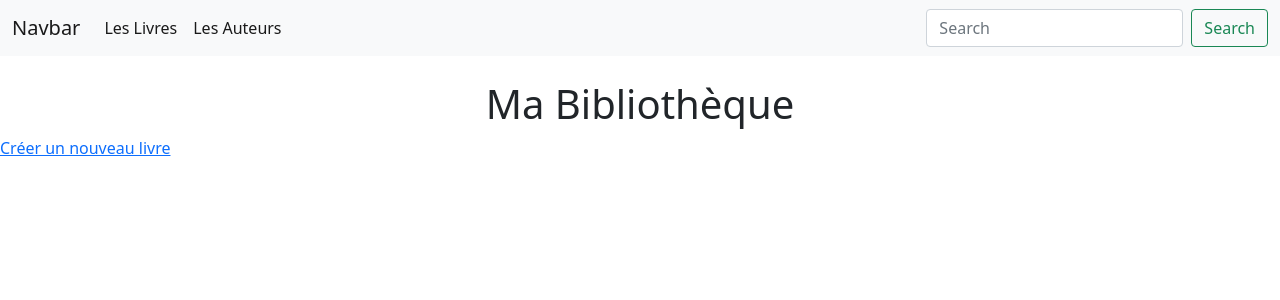
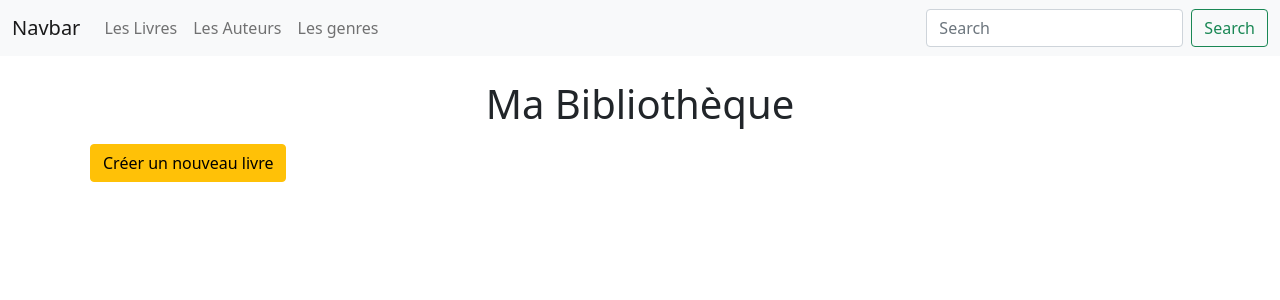
Before and after one commit to NicolasGarciaCdl/symfony-project, a Symfony app: template templates/book/books.html.twig in a window 1280 px wide. Shown: the top 300 px of the page. Run offline with Twig, Linux system fonts and the light colour scheme; the template is opened without the code that fills it, so the values that code supplies are empty; some libraries are stand-ins or nearby versions.

Commit message:
update files

```diff
--- a/src/Form/BookType.php
+++ b/src/Form/BookType.php
@@ -4,6 +4,7 @@ namespace App\Form;
 
 use App\Entity\Author;
 use App\Entity\Book;
+use App\Entity\Kind;
 use Symfony\Bridge\Doctrine\Form\Type\EntityType;
 use Symfony\Component\Form\AbstractType;
 use Symfony\Component\Form\Extension\Core\Type\NumberType;
@@ -43,8 +44,9 @@ class BookType extends AbstractType
                         ])
                     ],
                 ])
-            ->add('kind',TextType::class, [
+            ->add('kind',EntityType::class, [
                 'label'=>'Genre',
+                'class'=> Kind::class,
                 'attr'=>['placeholder'=>'genre du livre']
             ])
             ->add('save', SubmitType::class,[
@@ -53,8 +55,6 @@ class BookType extends AbstractType
                     ]]
             )
         ;
-
-
     }
 
     public function configureOptions(OptionsResolver $resolver): void
--- a/templates/author/show.html.twig
+++ b/templates/author/show.html.twig
@@ -25,7 +25,8 @@
             </tr>
             <tr>
                 <th>Country_id</th>
-                <td>{{ author.countryId }}</td>
+
+                <td>{{ author.country.id }}</td>
             </tr>
         </tbody>
     </table>
--- a/templates/book/_bookCard.html.twig
+++ b/templates/book/_bookCard.html.twig
@@ -1 +1,2 @@
+
 <a href="{{ path('book_detail', {'id': book.id}) }}"><h2>{{ book.title }}</h2></a>
--- a/templates/book/books.html.twig
+++ b/templates/book/books.html.twig
@@ -1,20 +1,24 @@
 {% extends 'base.html.twig' %}
 
 {% block body %}
-    <a href="{{ path('book_create')}}">Créer un nouveau livre</a>
-    {% for book in books %}
-        <div class="container border border-primary">
-            <div class="row">
-                <article>
-                    {% include 'book/_bookCard.html.twig' %}
-                    <p>écrite par {{ book.author}} </p>
-                    <p>ISBN : {{ book.isbn }}</p>
+    <div class="container">
+        <a href="{{ path('book_create')}}" class="btn btn-warning m-2">Créer un nouveau livre</a>
+        <div class="d-flex justify-content-center">
+            {% for book in books %}
+                <article class="mx-2" >
+                    <div class="card" style="width: 18rem;">
+                        <img src="/images/no-image.jpg" class="card-img-top" alt="pas d'image">
+                        <div class="card-body text-center">
+                            {% include 'book/_bookCard.html.twig' %}
+                            <p class="card-text">écrit par {{ book.author}}</p>
+                            <p>ISBN : {{ book.isbn }}</p>
+                            <a href="{{ path('book_detail', {'id': book.id}) }}" class="btn btn-primary">Voir Plus</a>
+                        </div>
+                    </div>
                 </article>
-            </div>
+            {% endfor %}
         </div>
-
-    {% endfor %}
-
+    </div>
 {% endblock %}
 
 {% block page_title %}
--- a/templates/kind/_delete_form.html.twig
+++ b/templates/kind/_delete_form.html.twig
@@ -1,4 +1,4 @@
-<form method="post" action="{{ path('app_kind_delete', {'id': kind.id}) }}" onsubmit="return confirm('Are you sure you want to delete this item?');">
+<form method="post" action="{{ path('app_kind_delete', {'id': kind.id}) }}" onsubmit="return confirm('Voulez vous vraiment supprimer?');">
     <input type="hidden" name="_token" value="{{ csrf_token('delete' ~ kind.id) }}">
-    <button class="btn">Delete</button>
+    <button class="btn btn-danger">Supprimer</button>
 </form>
--- a/templates/kind/_form.html.twig
+++ b/templates/kind/_form.html.twig
@@ -1,4 +1,4 @@
 {{ form_start(form) }}
     {{ form_widget(form) }}
-    <button class="btn">{{ button_label|default('Save') }}</button>
+    <button class="btn btn-primary">{{ button_label|default('Save') }}</button>
 {{ form_end(form) }}
--- a/templates/kind/edit.html.twig
+++ b/templates/kind/edit.html.twig
@@ -1,13 +1,13 @@
 {% extends 'base.html.twig' %}
 
-{% block title %}Edit Kind{% endblock %}
+{% block title %}Editer le Genre{% endblock %}
 
 {% block body %}
-    <h1>Edit Kind</h1>
+    <h1>Editer le genre</h1>
 
     {{ include('kind/_form.html.twig', {'button_label': 'Update'}) }}
 
-    <a href="{{ path('app_kind_index') }}">back to list</a>
+    <a href="{{ path('app_kind_index') }} class="btn btn-info">back to list</a>
 
     {{ include('kind/_delete_form.html.twig') }}
 {% endblock %}
--- a/templates/kind/new.html.twig
+++ b/templates/kind/new.html.twig
@@ -1,11 +1,11 @@
 {% extends 'base.html.twig' %}
 
-{% block title %}New Kind{% endblock %}
+{% block title %}New genre{% endblock %}
 
 {% block body %}
-    <h1>Create new Kind</h1>
+    <h1>Creer un genre</h1>
 
     {{ include('kind/_form.html.twig') }}
 
-    <a href="{{ path('app_kind_index') }}">back to list</a>
+    <a href="{{ path('app_kind_index') }} class="btn btn-info">back to list</a>
 {% endblock %}
--- a/templates/navbar.html.twig
+++ b/templates/navbar.html.twig
@@ -8,10 +8,13 @@
             <div class="collapse navbar-collapse" id="navbarSupportedContent">
                 <ul class="navbar-nav me-auto mb-2 mb-lg-0">
                     <li class="nav-item">
-                        <a class="nav-link active" aria-current="page" href="{{ path('book_listing') }}">Les Livres</a>
+                        <a class="nav-link" aria-current="page" href="{{ path('book_listing') }}">Les Livres</a>
                     </li>
                     <li class="nav-item">
-                        <a class="nav-link active" aria-current="page" href="{{ path('app_author_index') }}">Les Auteurs</a>
+                        <a class="nav-link" aria-current="page" href="{{ path('app_author_index') }}">Les Auteurs</a>
+                    </li>
+                    <li class="nav-item">
+                        <a class="nav-link" aria-current="page" href="{{ path('app_kind_index') }}">Les genres</a>
                     </li>
                 </ul>
                 <form class="d-flex">
```
Also changed, not shown: src/Entity/Author.php (+6 -6 lines), src/Entity/Book.php (+9 -2 lines), src/Entity/Country.php (+15 -9 lines), src/Form/AuthorType.php (+7 -1 lines), templates/author/index.html.twig (+5 -5 lines), templates/kind/index.html.twig (+8 -8 lines).
